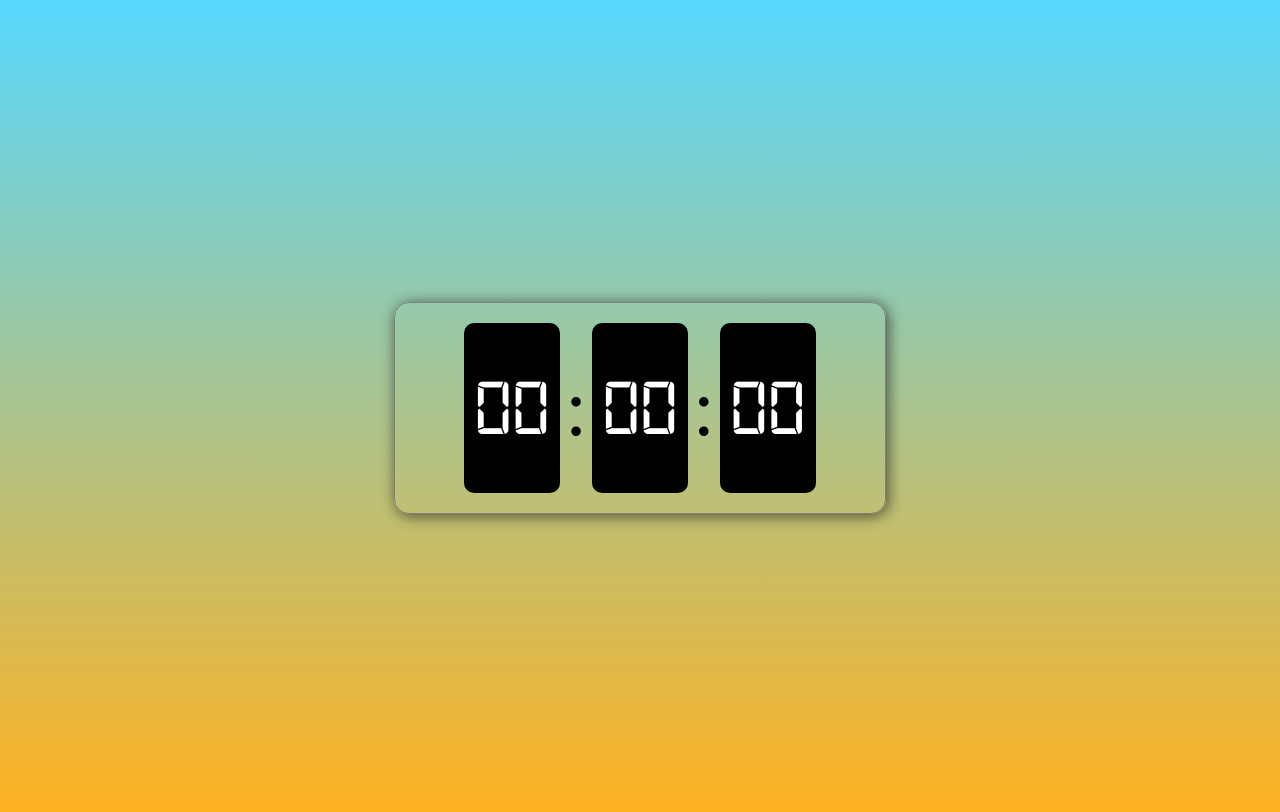
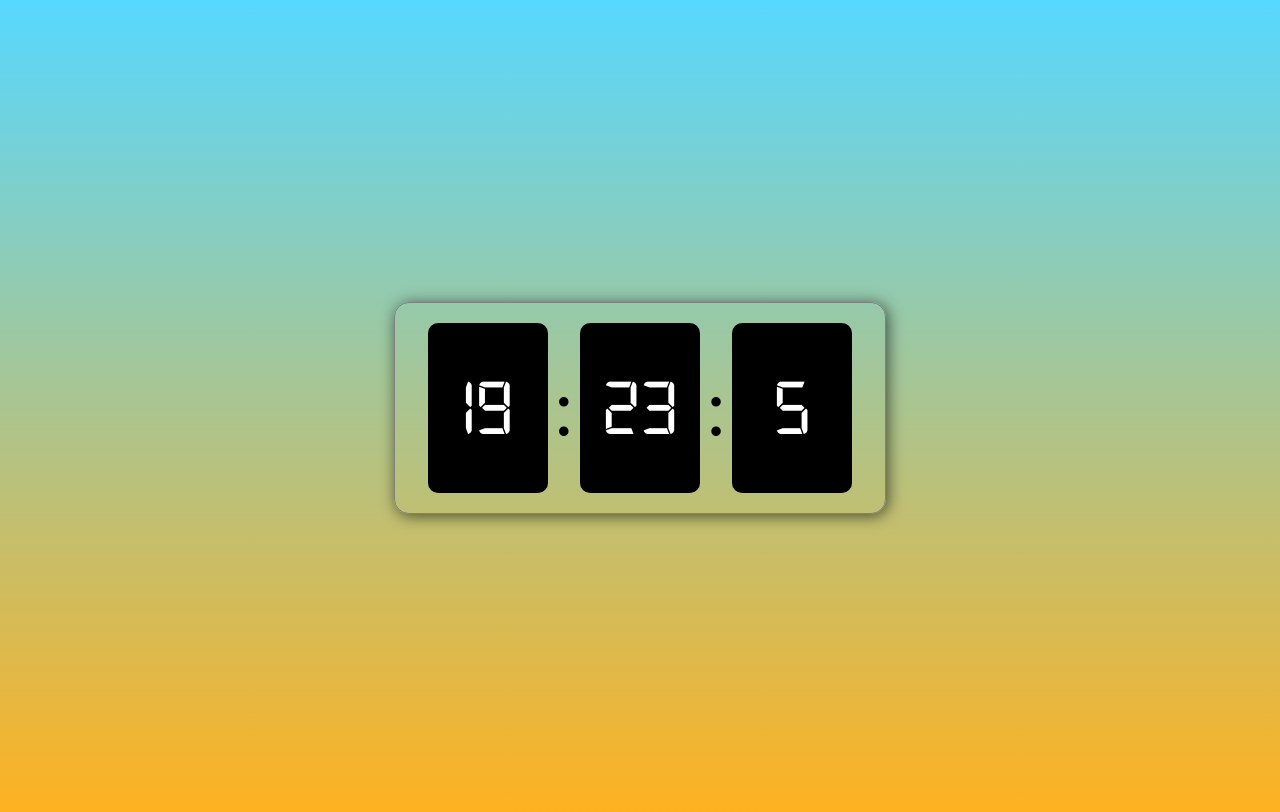
Before and after one commit to FabricioSilvany/relogio, a plain HTML site: page index.html in a window 1280 px wide. Drawn offline with Linux system fonts and the light colour scheme.

Commit message:
Relógio completo

```diff
--- a/css/styles.css
+++ b/css/styles.css
@@ -29,6 +29,7 @@ body{
     color: white;
     font-size: 80px;
     height: 150px;
+    width: 100px;
     display: flex;
     align-items: center;
     justify-content: center;
--- a/index.html
+++ b/index.html
@@ -5,6 +5,7 @@
     <meta name="viewport" content="width=device-width, initial-scale=1.0">
     <title>Document</title>
     <link rel="stylesheet" href="css/styles.css">
+    <script src="js/script.js" defer></script>
 </head>
 <body>
     <div class ="central">
@@ -18,13 +19,10 @@
         </div>
         <span>:</span>
         <div>
-            <p id="horas">00</p>
+            <p id="segundos">00</p>
         </div>
 
     </div>
 
-
-
-<link rel="stylesheet" href="js/script.js">
 </body>
 </html>
--- a/js/script.js
+++ b/js/script.js
@@ -0,0 +1,33 @@
+//dom
+
+const horas = document.querySelector('#horas')
+const minutos = document.querySelector('#minutos')
+const segundos = document.querySelector('#segundos')
+
+//eventos
+
+setInterval(relogio,1000)
+
+//funções
+
+function relogio(){
+    agora = new Date()
+
+    h = agora.getHours()
+    m = agora.getMinutes()
+    s = agora.getSeconds()
+
+    horas.textContent = h
+    minutos.textContent = m
+    segundos.textContent = s
+
+    if(h<10){
+        h = '0'+h
+    }
+    if(m<10){
+        m = '0'+m
+    }
+    if(s<10){
+        s = '0'+s
+    }
+}
```
